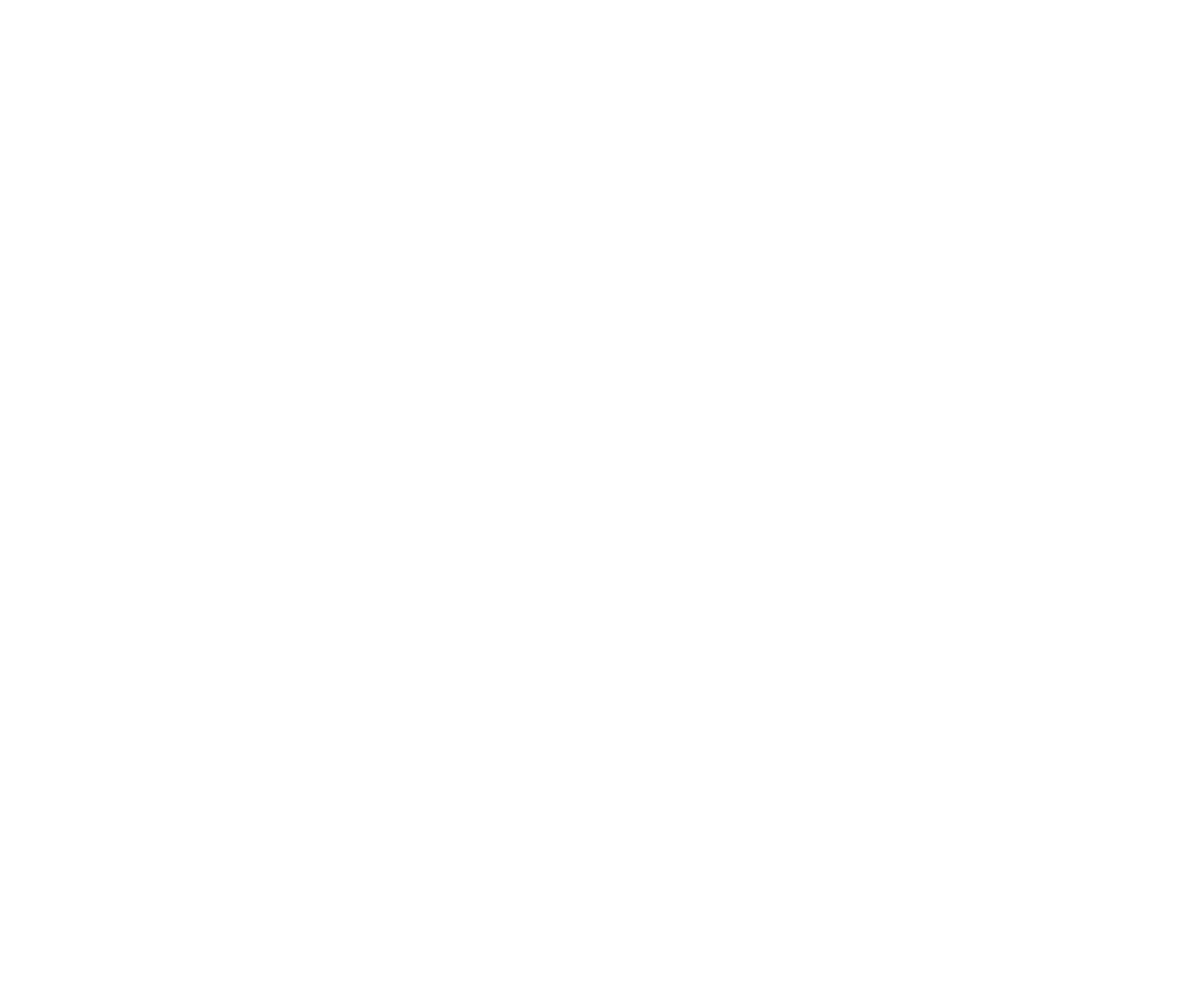
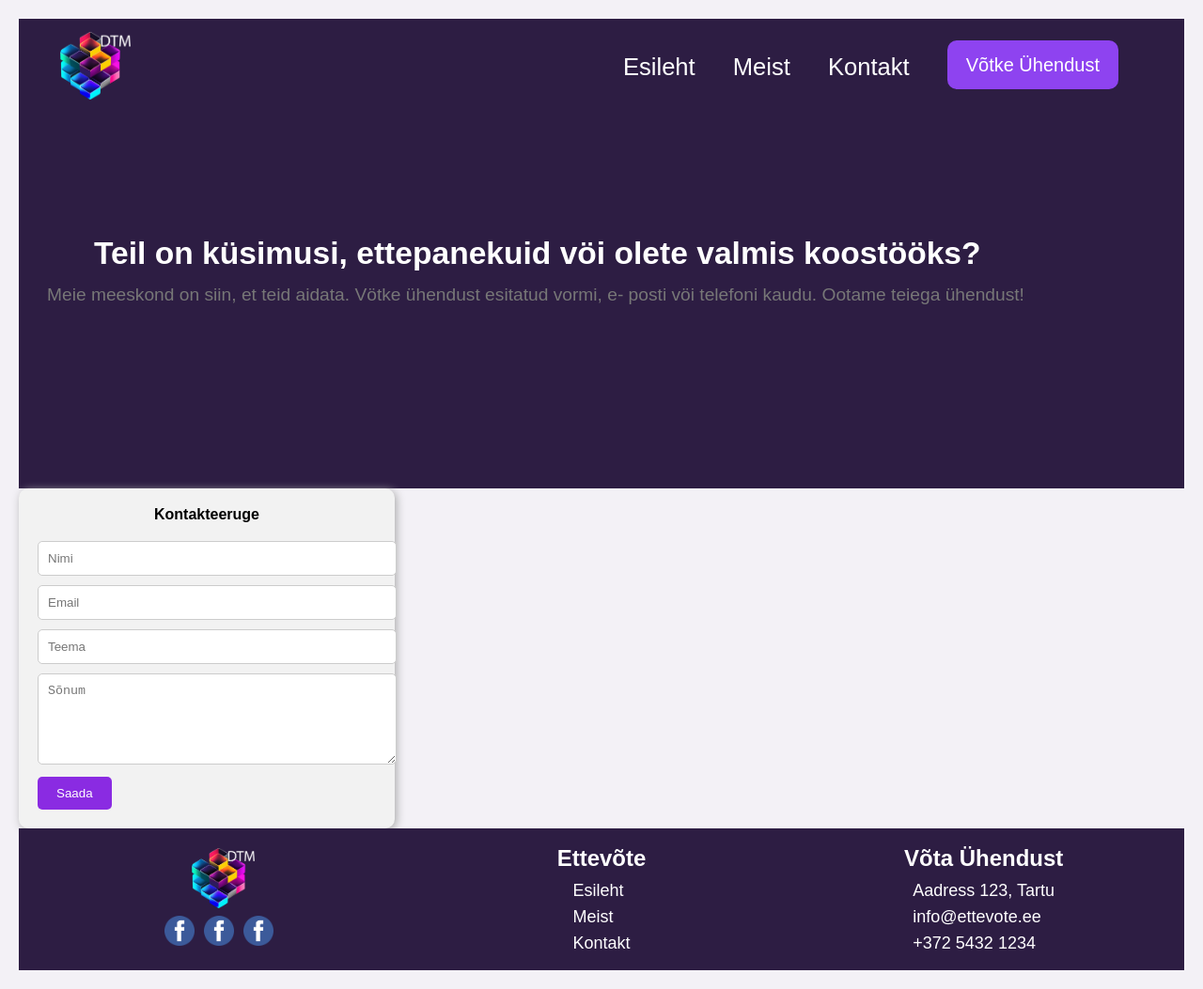
Before and after one commit to AnetteTaivere/turundus_veebileht, a plain HTML site: page pages/uhendust.html in a window 1280 px wide. Shown: the whole page at 94% size. Before the commit the page ends 800 px from the top, so only its background shows below. Drawn offline with Linux system fonts and the light colour scheme.

Commit message:
kontakti leht

```diff
--- a/pages/meist.html
+++ b/pages/meist.html
@@ -8,10 +8,8 @@
     <meta content="See siin on Digitaalse Turunduse Maailm" name="description">
     <meta content="turundus, digitaalne turundus, müük" name="keywords">
     <link href="../assets/favicon.ico" rel="icon" type="image/x-icon">
-        <link rel="stylesheet" href="../styles/reset.css">
-        <link rel="stylesheet" href="../styles/style.css">
-    <script defer src="../js/script.js"></script> <!-- defer määrab selle, et skripti laadimine toimub taustal-->
-    <!--    ja käivitab skripti alles siis, kui HTML dokument on täielikult laetud.-->
+    <link rel="stylesheet" href="../styles/reset.css">
+    <link rel="stylesheet" href="../styles/style.css">
     </head>
     <body>
     <div class="header-index">
@@ -31,6 +29,7 @@
                 <li><a class="votke" href="../pages/uhendust.html">Võtke Ühendust</a></li>
             </ul>
         </nav>
+
             <!--Kastid -->
             <div class="container">
                 <div class="box">
@@ -139,5 +138,7 @@
         </div>
 
     </footer>
+
+    <script src="../js/script.js"></script>
     </body>
 </html>
--- a/pages/uhendust.html
+++ b/pages/uhendust.html
@@ -0,0 +1,97 @@
+<!DOCTYPE html>
+<html lang="et">
+<head>
+    <meta charset="utf-8">
+    <meta content="IE=edge" http-equiv="X-UA-Compatible">
+    <meta content="width=device-width, initial-scale=1.0" name="viewport">
+    <title>DTM</title>
+    <meta content="See siin on Digitaalse Turunduse Maailm" name="description">
+    <meta content="turundus, digitaalne turundus, müük" name="keywords">
+    <link href="../assets/favicon.ico" rel="icon" type="image/x-icon">
+    <link rel="stylesheet" href="../styles/reset.css">
+    <link rel="stylesheet" href="../styles/style.css">
+    <link rel="stylesheet" href="../styles/contact.css">
+</head>
+<body>
+
+<div class="header-index">
+    <nav>
+        <a href="../index.html">
+            <img class="logo" src="../assets/logo.png" alt="logo">
+        </a>
+        <div class="hamburger">
+            <div></div>
+            <div></div>
+            <div></div>
+        </div>
+        <ul>
+            <li><a href="../index.html">Esileht</a></li>
+            <li><a href="../pages/meist.html">Meist</a></li>
+            <li><a href="../pages/kontakt.html">Kontakt</a></li>
+            <li><a class="votke" href="../pages/uhendust.html">Võtke Ühendust</a></li>
+        </ul>
+    </nav>
+    <div class="container-left">
+        <div class="box2">
+            <p class="title-main">Teil on küsimusi, ettepanekuid vöi
+                olete valmis koostööks?</p>
+            <p>Meie meeskond on siin, et teid aidata. Vötke ühendust esitatud vormi, e-
+                posti vöi telefoni kaudu. Ootame teiega ühendust!</p>
+        </div>
+    </div>
+</div>
+
+<div class="contact-form">
+    <h1>Kontakteeruge</h1>
+    <form action="" method="post">
+        <label>
+            <input type="text" name="name" placeholder="Nimi" required>
+        </label>
+        <label>
+            <input type="email" name="email" placeholder="Email" required>
+        </label>
+        <label>
+            <input type="text" name="subject" placeholder="Teema" required>
+        </label>
+        <label>
+            <textarea name="message" rows="5" placeholder="Sõnum" required></textarea>
+        </label>
+        <button type="submit">Saada</button>
+    </form>
+</div>
+
+<footer>
+    <div class="footer-logo">
+        <div>
+            <a href="../index.html">
+                <img class="footerlogo" src="../assets/logo.png" alt="logo">
+            </a>
+            <div class="footer-img-wrapper">
+                <img src="../assets/fb.png" alt="">
+                <img src="../assets/fb.png" alt="">
+                <img src="../assets/fb.png" alt="">
+            </div>
+        </div>
+    </div>
+    <div class="footer-links">
+        <h2>Ettevõte</h2>
+        <ul>
+            <li><a href="../index.html">Esileht</a></li>
+            <li><a href="../pages/meist.html">Meist</a></li>
+            <li><a href="../pages/kontakt.html">Kontakt</a></li>
+        </ul>
+    </div>
+    <div class="footer-contact">
+        <h3>Võta Ühendust</h3>
+        <ul>
+            <li>Aadress 123, Tartu</li>
+            <li>info@ettevote.ee</li>
+            <li>+372 5432 1234</li>
+        </ul>
+    </div>
+</footer>
+
+
+    <script src="../js/script.js"></script>
+</body>
+</html>
--- /dev/null
+++ b/styles/contact.css
@@ -0,0 +1,29 @@
+body {
+    padding: 20px;
+}
+.contact-form {
+    background-color: #f2f2f2;
+    padding: 20px;
+    width: 400px;
+    border-radius: 10px;
+    box-shadow: 2px 2px 10px #aaa;
+}
+.contact-form h1 {
+    text-align: center;
+    margin-bottom: 20px;
+}
+.contact-form input[type="text"], .contact-form input[type="email"], .contact-form textarea {
+    width: 100%;
+    padding: 10px;
+    margin-bottom: 10px;
+    border: 1px solid #ccc;
+    border-radius: 5px;
+}
+.contact-form button {
+    background-color: #8a2be2;
+    color: white;
+    padding: 10px 20px;
+    border: none;
+    border-radius: 5px;
+    cursor: pointer;
+}
```
